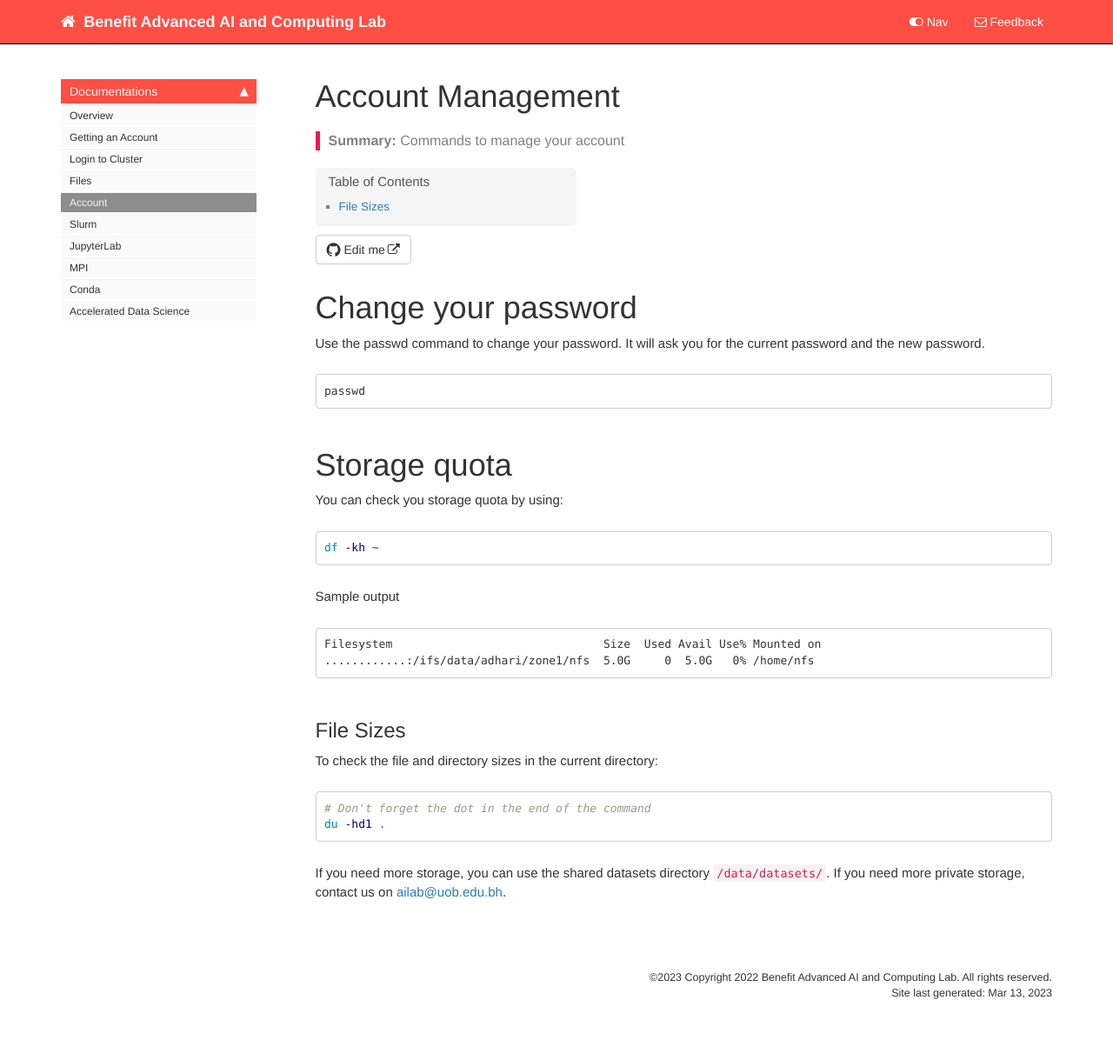
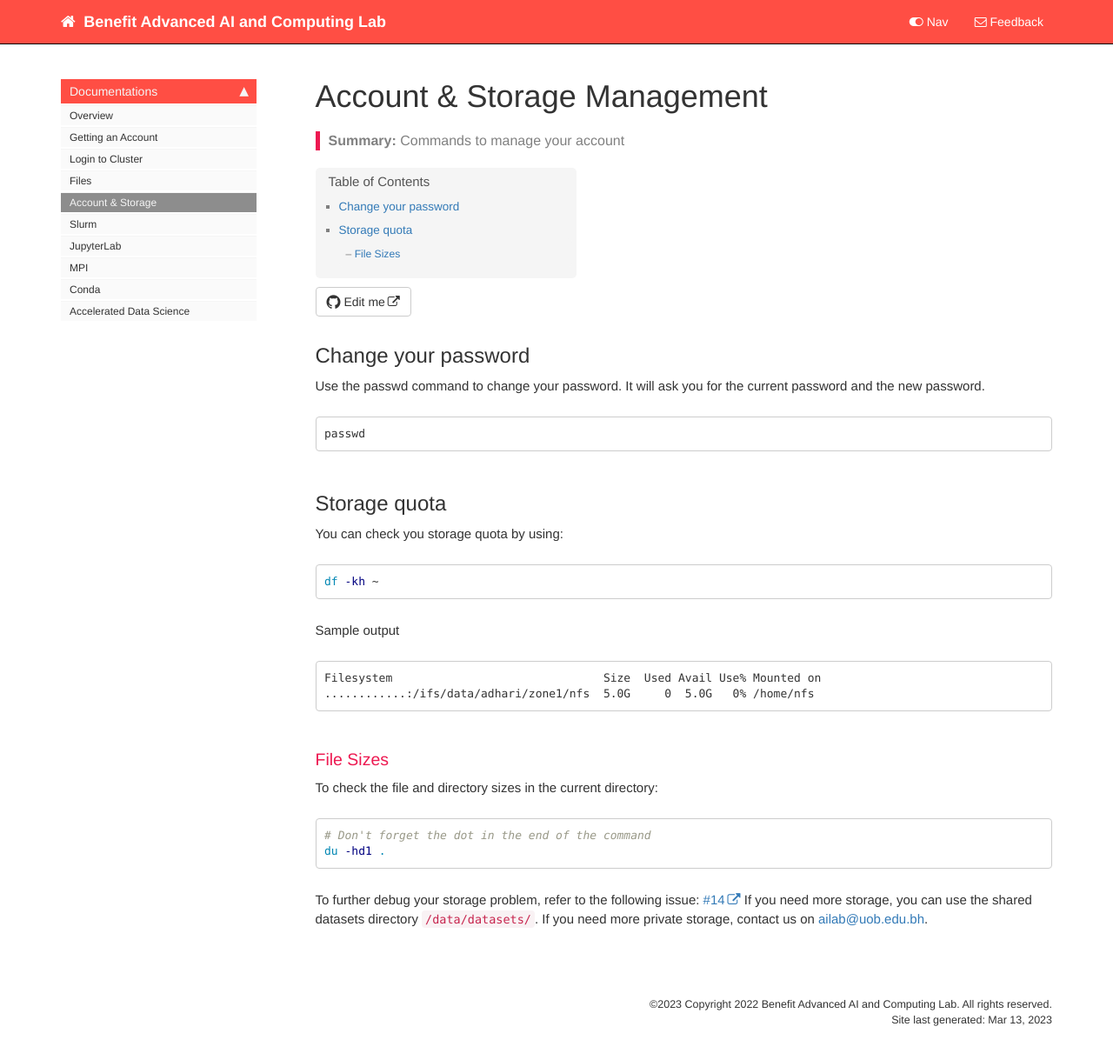
Before and after one commit to UOB-AI/UOB-AI.github.io, a Jekyll site: the page built from pages/account.md, in a window 1280 px wide and 1233 px high. Shown: the top 1219 px of the window at 87% size. Built offline with Jekyll 4.4.1, drawn with Linux system fonts in a browser that asks for light colours; comment, search, counter and statistics services are not loaded.

Commit message:
update the storage instructions

````diff
--- a/_data/sidebars/main_sidebar.yml
+++ b/_data/sidebars/main_sidebar.yml
@@ -24,7 +24,7 @@ entries:
       output: web
       url: /files.html
 
-    - title: Account
+    - title: Account & Storage
       output: web
       url: /account.html
 
--- a/pages/account.md
+++ b/pages/account.md
@@ -1,5 +1,5 @@
 ---
-title: "Account Management"
+title: "Account & Storage Management"
 keywords: keyword
 sidebar: main_sidebar
 permalink: account.html
@@ -7,14 +7,14 @@ summary: Commands to manage your account
 published: true
 ---
 
-# Change your password
+## Change your password
 
 Use the passwd command to change your password. It will ask you for the current password and the new password.
 ```bash
 passwd
 ```
 
-# Storage quota
+## Storage quota
 You can check you storage quota by using:
 
 ```bash
@@ -27,7 +27,7 @@ Filesystem                               Size  Used Avail Use% Mounted on
 ............:/ifs/data/adhari/zone1/nfs  5.0G     0  5.0G   0% /home/nfs
 ```
 
-## File Sizes
+### File Sizes
 To check the file and directory sizes in the current directory:
 
 ```bash
@@ -35,5 +35,6 @@ To check the file and directory sizes in the current directory:
 du -hd1 .
 ```
 
+To further debug your storage problem, refer to the following issue: [#14](https://github.com/UOB-AI/UOB-AI.github.io/issues/14)
 If you need more storage, you can use the shared datasets directory `/data/datasets/`.
 If you need more private storage, contact us on [ailab@uob.edu.bh](mailto:ailab@uob.edu.bh).
````
